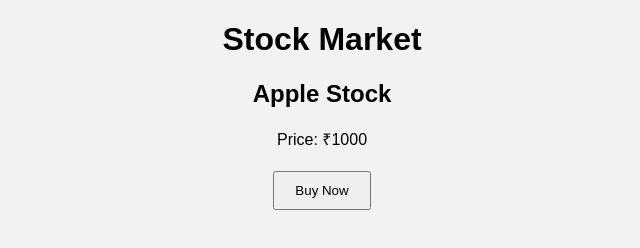
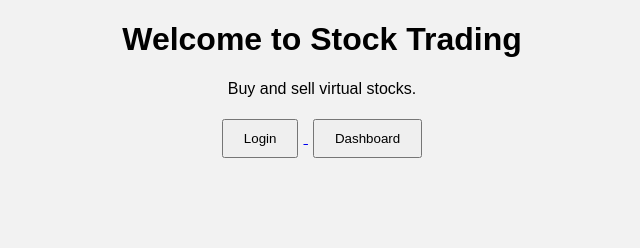
Before and after one commit to DIVYANSH-CODER778/FIRST-WEB, a plain HTML site: page index.html in a window 1280 px wide. Shown: the whole page, without its empty margins (318-958 px from the left). Drawn offline with Linux system fonts and the light colour scheme.

Commit message:
Update index.html

```diff
--- a/index.html
+++ b/index.html
@@ -1,20 +1,22 @@
 <!DOCTYPE html>
 <html>
 <head>
-    <title>Stock Market</title>
+    <title>Stock Trading Website</title>
     <link rel="stylesheet" href="style.css">
 </head>
 <body>
 
-    <h1>Stock Market</h1>
+    <h1>Welcome to Stock Trading</h1>
 
-    <div class="stock">
-        <h2>Apple Stock</h2>
-        <p>Price: ₹1000</p>
-        <button>Buy Now</button>
-    </div>
+    <p>Buy and sell virtual stocks.</p>
 
-    <script src="script.js"></script>
+    <a href="login.html">
+        <button>Login</button>
+    </a>
+
+    <a href="dashboard.html">
+        <button>Dashboard</button>
+    </a>
 
 </body>
 </html>
```
